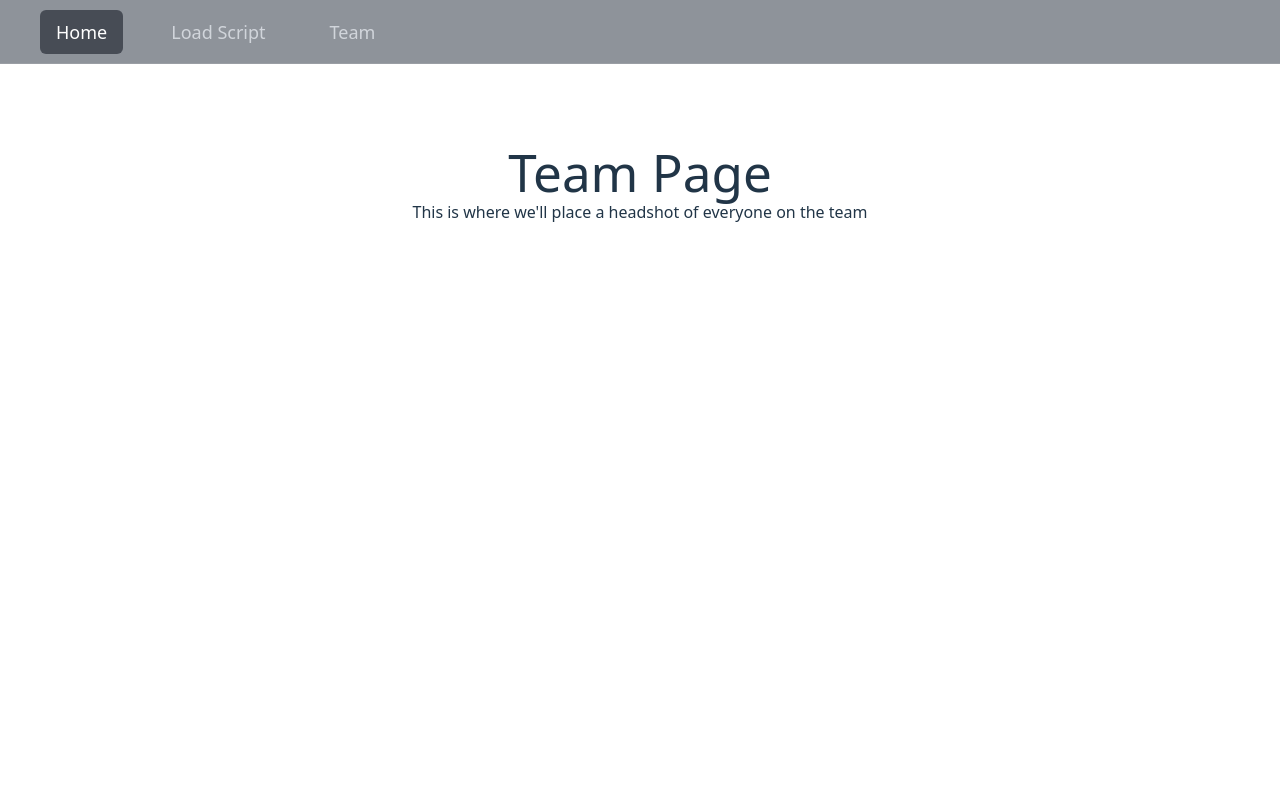
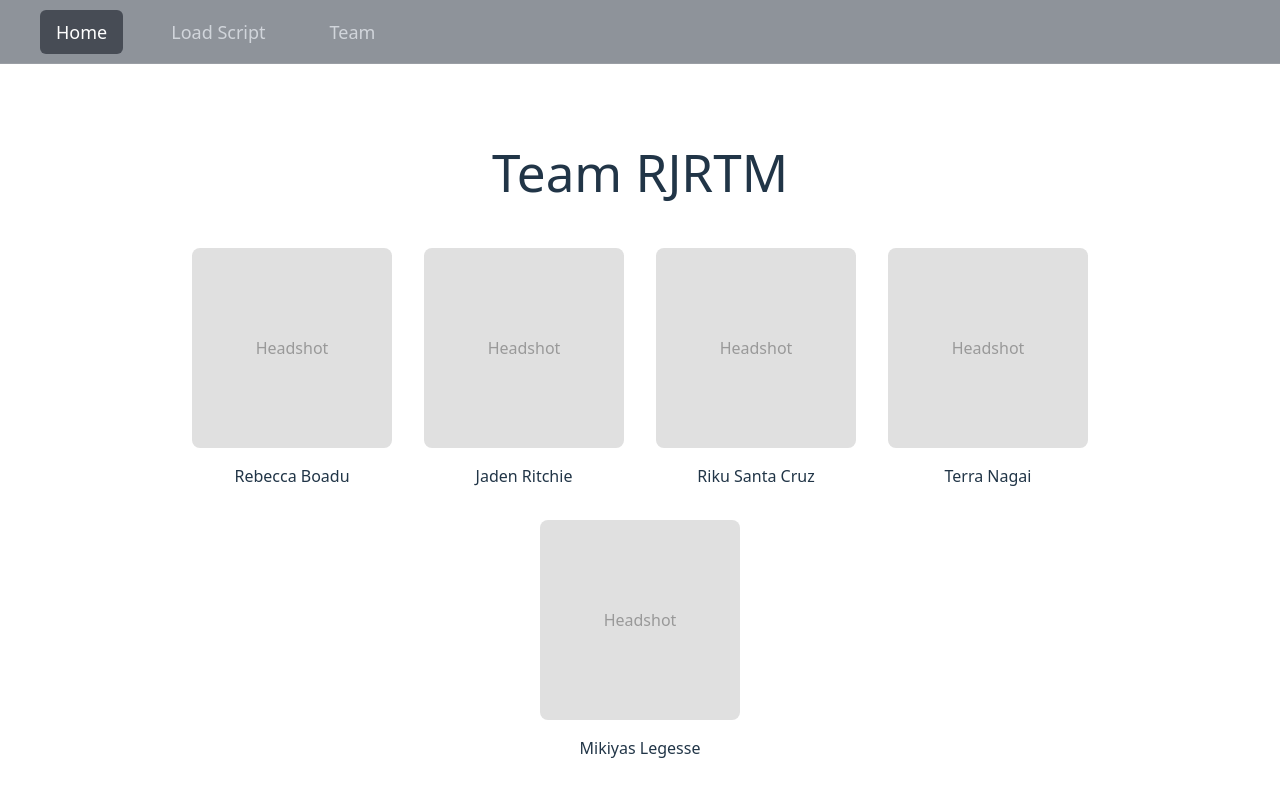
Before and after one commit to rboadu/rjrtm-frontend, a React (Vite) app in the folder react-app/: page /team in a window 1280 px wide. Shown: the top 796 px of the page. Built offline with nearby package versions, Linux system fonts and the light colour scheme.

Commit message:
Added layout and names for team page

```diff
--- a/react-app/src/sub_pages/Team.jsx
+++ b/react-app/src/sub_pages/Team.jsx
@@ -1,8 +1,37 @@
 export default function Team() {
+  const teamMembers = [
+    "Rebecca Boadu",
+    "Jaden Ritchie",
+    "Riku Santa Cruz",
+    "Terra Nagai",
+    "Mikiyas Legesse"
+  ];
+
   return (
-    <div style={{ padding: "5rem" }}>
-      <h1>Team Page</h1>
-      <p>This is where we'll place a headshot of everyone on the team</p>
+    <div style={{ padding: "5rem", display: "flex", flexDirection: "column", alignItems: "center" }}>
+      <h1 style={{ marginBottom: "3rem" }}>Team RJRTM</h1>
+      <div style={{ display: "flex", flexWrap: "wrap", gap: "2rem", justifyContent: "center" }}>
+        {teamMembers.map((name) => (
+          <div key={name} style={{ textAlign: "center" }}>
+            <div
+              style={{
+                width: "200px",
+                height: "200px",
+                backgroundColor: "#e0e0e0",
+                borderRadius: "8px",
+                marginBottom: "1rem",
+                display: "flex",
+                alignItems: "center",
+                justifyContent: "center",
+                color: "#999"
+              }}
+            >
+              Headshot
+            </div>
+            <h3>{name}</h3>
+          </div>
+        ))}
+      </div>
     </div>
   );
 }
```
